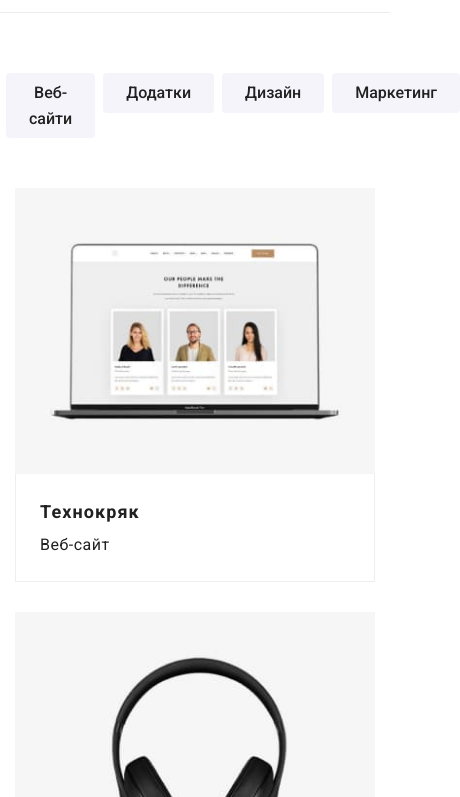
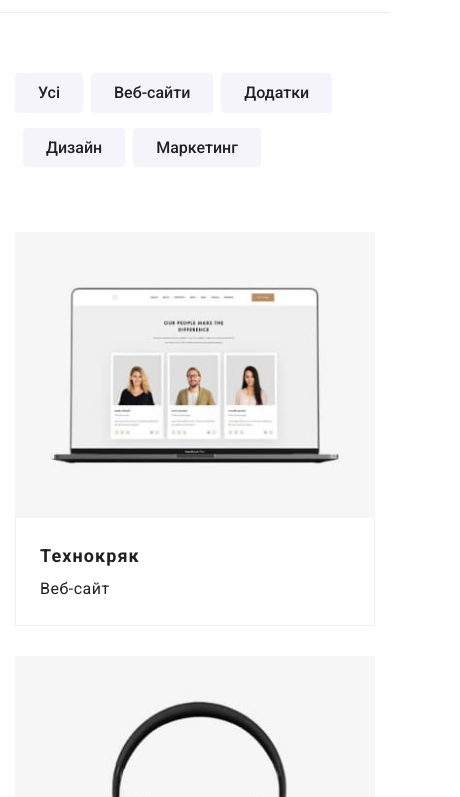
Before and after one commit to danya-yablonskiy/goit-markup-hw-08, a plain HTML site: page portfolio.html in a window 390 px wide. Shown: the part 47-844 px from the top of the page, 460 px wide, since content can reach past the window. Drawn offline with nearby package versions, Linux system fonts and the light colour scheme; files that its build step writes are made by us from their sources.

Commit message:
_buttonPortfolio.scss

```diff
--- a/sass/components/_buttonPortfolio.scss
+++ b/sass/components/_buttonPortfolio.scss
@@ -25,10 +25,27 @@
   margin-left: 8px;
 }
 
+@media screen and (max-width: 767px){
+.button-box__item:not(:last-child){
+  margin-bottom: 15px;
+}
+}
+
+
+
+
 .button-box {
   display: flex;
   margin-bottom: 50px;
-  justify-content: center;
+
+  @media screen and (max-width: 767px){
+width: 320px;
+  flex-wrap: wrap;
+  }
+
+  @media screen and (min-width:768px){
+   justify-content: center;
+  }
 }
 
 .imgs-portfolio{
```
